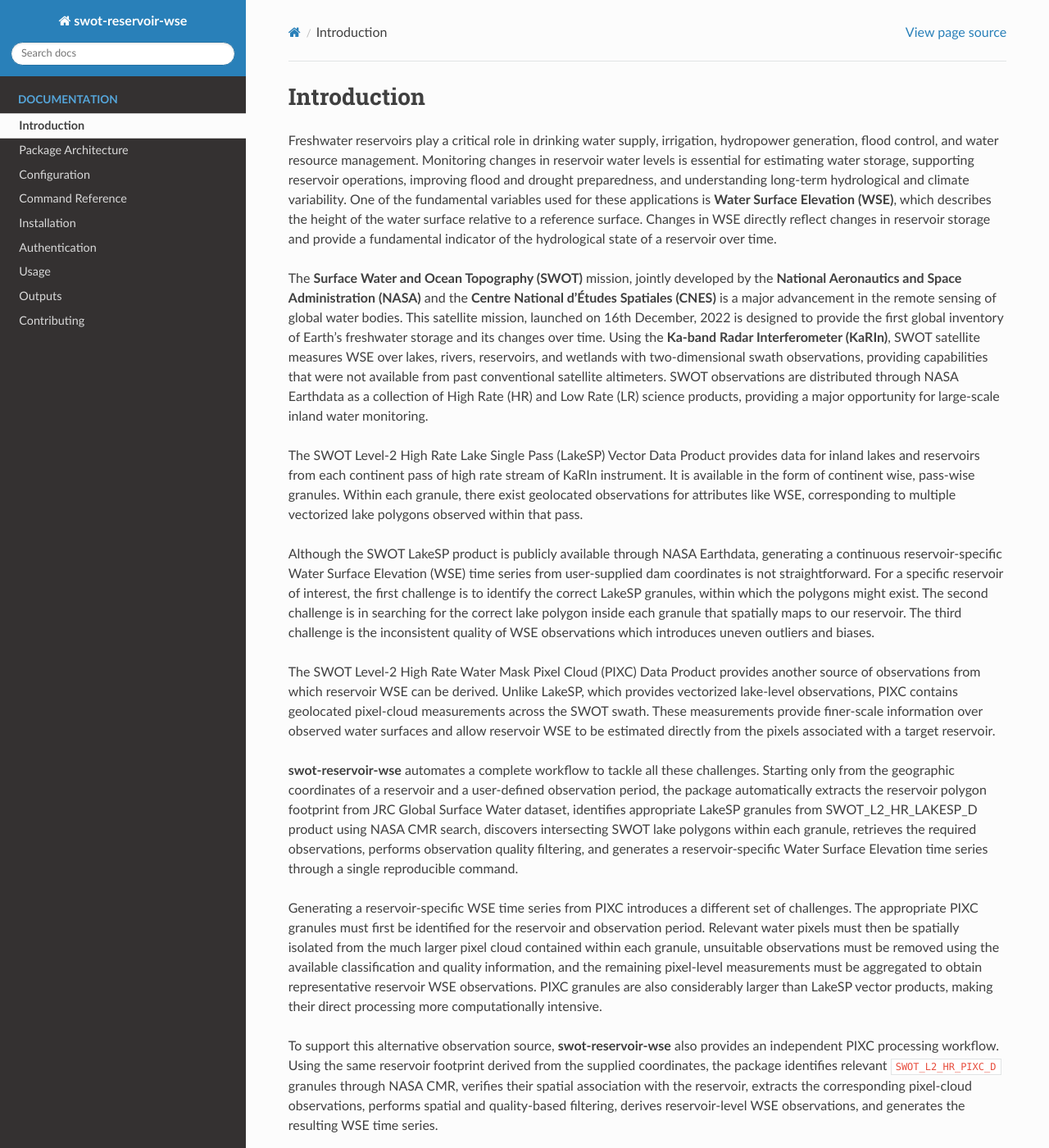
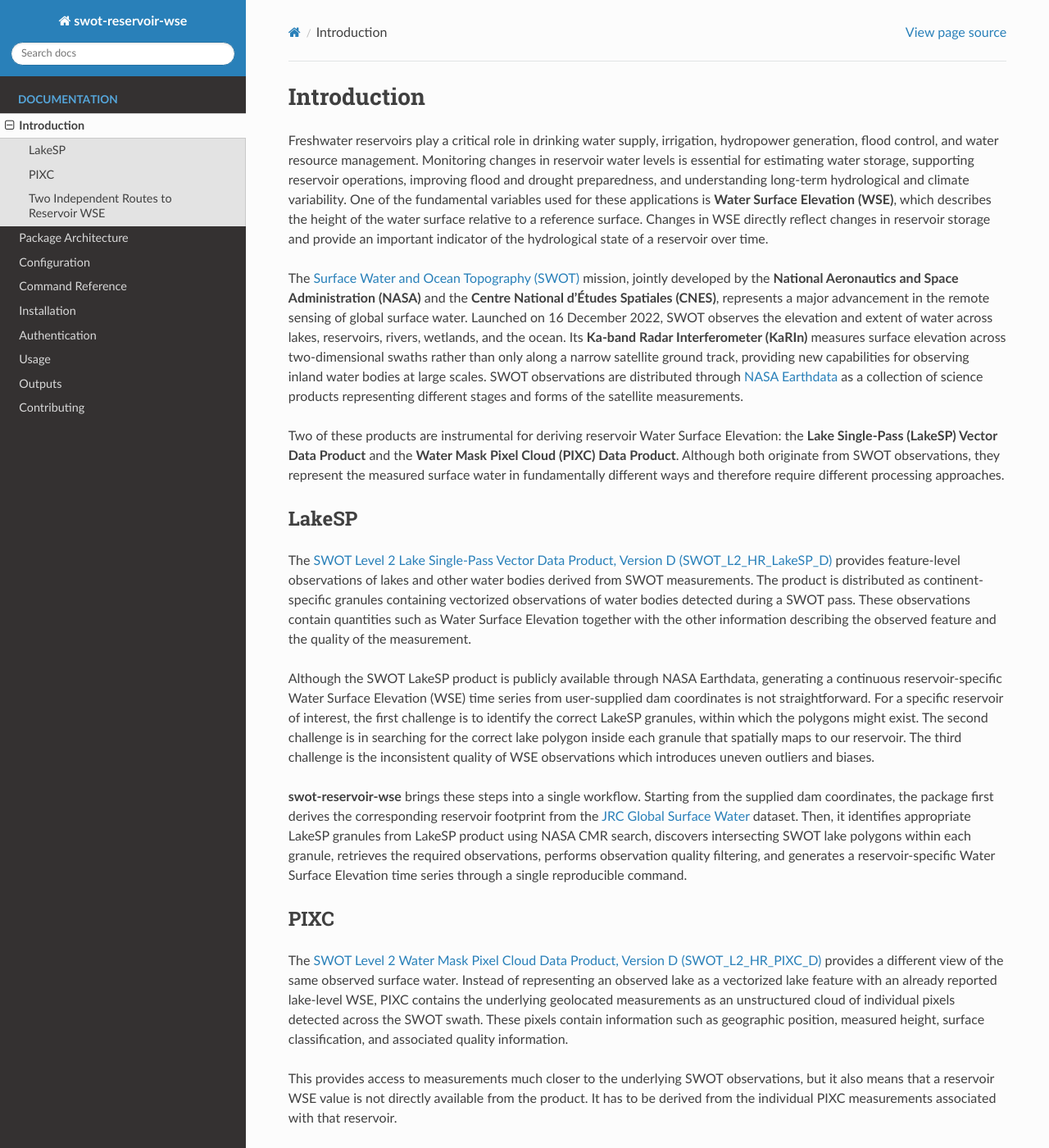
Before and after one commit to Celestialglitch/swot-reservoir-wse, a Sphinx documentation site: the page built from docs/introduction.md, in a window 1280 px wide and 1400 px high. Shown: the whole window at 82% size. Built offline with Sphinx 7.4.7 and the Read the Docs theme 3.1.0, drawn with Linux system fonts in a browser that asks for light colours; some of the changed text lies outside the part shown.

Commit message:
Update introduction.md

```diff
--- a/docs/introduction.md
+++ b/docs/introduction.md
@@ -1,19 +1,39 @@
 # Introduction
 
-Freshwater reservoirs play a critical role in drinking water supply, irrigation, hydropower generation, flood control, and water resource management. Monitoring changes in reservoir water levels is essential for estimating water storage, supporting reservoir operations, improving flood and drought preparedness, and understanding long-term hydrological and climate variability. One of the fundamental variables used for these applications is **Water Surface Elevation (WSE)**, which describes the height of the water surface relative to a reference surface. Changes in WSE directly reflect changes in reservoir storage and provide a fundamental indicator of the hydrological state of a reservoir over time.
+Freshwater reservoirs play a critical role in drinking water supply, irrigation, hydropower generation, flood control, and water resource management. Monitoring changes in reservoir water levels is essential for estimating water storage, supporting reservoir operations, improving flood and drought preparedness, and understanding long-term hydrological and climate variability. One of the fundamental variables used for these applications is **Water Surface Elevation (WSE)**, which describes the height of the water surface relative to a reference surface. Changes in WSE directly reflect changes in reservoir storage and provide an important indicator of the hydrological state of a reservoir over time.
 
-The **Surface Water and Ocean Topography (SWOT)** mission, jointly developed by the **National Aeronautics and Space Administration (NASA)** and the **Centre National d'Études Spatiales (CNES)**  is a major advancement in the remote sensing of global water bodies. This satellite mission, launched on 16th December, 2022 is designed to provide the first global inventory of Earth's freshwater storage and its changes over time. Using the **Ka-band Radar Interferometer (KaRIn)**, SWOT satellite measures WSE over lakes, rivers, reservoirs, and wetlands with two-dimensional swath observations, providing capabilities that were not available from past conventional satellite altimeters. SWOT observations are distributed through NASA Earthdata as a collection of High Rate (HR) and Low Rate (LR) science products, providing a major opportunity for large-scale inland water monitoring.
+The [Surface Water and Ocean Topography (SWOT)](https://science.nasa.gov/mission/swot/) mission, jointly developed by the **National Aeronautics and Space Administration (NASA)** and the **Centre National d'Études Spatiales (CNES)**, represents a major advancement in the remote sensing of global surface water. Launched on 16 December 2022, SWOT observes the elevation and extent of water across lakes, reservoirs, rivers, wetlands, and the ocean. Its **Ka-band Radar Interferometer (KaRIn)** measures surface elevation across two-dimensional swaths rather than only along a narrow satellite ground track, providing new capabilities for observing inland water bodies at large scales. SWOT observations are distributed through [NASA Earthdata](https://www.earthdata.nasa.gov/) as a collection of science products representing different stages and forms of the satellite measurements.
 
-The SWOT Level-2 High Rate Lake Single Pass (LakeSP) Vector Data Product provides data for inland lakes and reservoirs from each continent pass of high rate stream of KaRIn instrument. It is available in the form of continent wise, pass-wise granules. Within each granule, there exist geolocated observations for attributes like WSE, corresponding to multiple vectorized lake polygons observed within that pass.
+Two of these products are instrumental for deriving reservoir Water Surface Elevation: the **Lake Single-Pass (LakeSP) Vector Data Product** and the **Water Mask Pixel Cloud (PIXC) Data Product**. Although both originate from SWOT observations, they represent the measured surface water in fundamentally different ways and therefore require different processing approaches.
+
+## LakeSP
+
+The [SWOT Level 2 Lake Single-Pass Vector Data Product, Version D (SWOT_L2_HR_LakeSP_D)](https://podaac.jpl.nasa.gov/dataset/SWOT_L2_HR_LakeSP_D) provides feature-level observations of lakes and other water bodies derived from SWOT measurements. The product is distributed as continent-specific granules containing vectorized observations of water bodies detected during a SWOT pass. These observations contain quantities such as Water Surface Elevation together with the other information describing the observed feature and the quality of the measurement.
 
 Although the SWOT LakeSP product is publicly available through NASA Earthdata, generating a continuous reservoir-specific Water Surface Elevation (WSE) time series from user-supplied dam coordinates is not straightforward. For a specific reservoir of interest, the first challenge is to identify the correct LakeSP granules, within which the polygons might exist. The second challenge is in searching for the correct lake polygon inside each granule that spatially maps to our reservoir. The third challenge is the inconsistent quality of WSE observations which introduces uneven outliers and biases.
 
-The SWOT Level-2 High Rate Water Mask Pixel Cloud (PIXC) Data Product provides another source of observations from which reservoir WSE can be derived. Unlike LakeSP, which provides vectorized lake-level observations, PIXC contains geolocated pixel-cloud measurements across the SWOT swath. These measurements provide finer-scale information over observed water surfaces and allow reservoir WSE to be estimated directly from the pixels associated with a target reservoir.
+**swot-reservoir-wse** brings these steps into a single workflow. Starting from the supplied dam coordinates, the package first derives the corresponding reservoir footprint from the [JRC Global Surface Water](https://global-surface-water.appspot.com/) dataset. Then, it identifies appropriate LakeSP granules from LakeSP product using NASA CMR search, discovers intersecting SWOT lake polygons within each granule, retrieves the required observations, performs observation quality filtering, and generates a reservoir-specific Water Surface Elevation time series through a single reproducible command.
 
-**swot-reservoir-wse** automates a complete workflow to tackle all these challenges. Starting only from the geographic coordinates of a reservoir and a user-defined observation period, the package automatically extracts the reservoir polygon footprint from JRC Global Surface Water dataset, identifies appropriate LakeSP granules from SWOT_L2_HR_LAKESP_D product using NASA CMR search, discovers intersecting SWOT lake polygons within each granule, retrieves the required observations, performs observation quality filtering, and generates a reservoir-specific Water Surface Elevation time series through a single reproducible command.
+## PIXC
 
-Generating a reservoir-specific WSE time series from PIXC introduces a different set of challenges. The appropriate PIXC granules must first be identified for the reservoir and observation period. Relevant water pixels must then be spatially isolated from the much larger pixel cloud contained within each granule, unsuitable observations must be removed using the available classification and quality information, and the remaining pixel-level measurements must be aggregated to obtain representative reservoir WSE observations. PIXC granules are also considerably larger than LakeSP vector products, making their direct processing more computationally intensive.
+The [SWOT Level 2 Water Mask Pixel Cloud Data Product, Version D (SWOT_L2_HR_PIXC_D)](https://podaac.jpl.nasa.gov/dataset/SWOT_L2_HR_PIXC_D) provides a different view of the same observed surface water. Instead of representing an observed lake as a vectorized lake feature with an already reported lake-level WSE, PIXC contains the underlying geolocated measurements as an unstructured cloud of individual pixels detected across the SWOT swath. These pixels contain information such as geographic position, measured height, surface classification, and associated quality information.
 
-To support this alternative observation source, **swot-reservoir-wse** also provides an independent PIXC processing workflow. Using the same reservoir footprint derived from the supplied coordinates, the package identifies relevant `SWOT_L2_HR_PIXC_D` granules through NASA CMR, verifies their spatial association with the reservoir, extracts the corresponding pixel-cloud observations, performs spatial and quality-based filtering, derives reservoir-level WSE observations, and generates the resulting WSE time series.
+This provides access to measurements much closer to the underlying SWOT observations, but it also means that a reservoir WSE value is not directly available from the product. It has to be derived from the individual PIXC measurements associated with that reservoir.
 
-LakeSP and PIXC are therefore supported as two independently selectable SWOT observation sources within **swot-reservoir-wse**. Both workflows begin from the same user-supplied reservoir location and observation period and produce reservoir-specific WSE time series, while accounting for the fundamentally different structures of the two SWOT products.
+For a specific reservoir of interest, the first challenge is again to identify the PIXC granules that may contain observations of the reservoir. However, unlike LakeSP, there is no lake feature from which the reservoir WSE can simply be extracted. The relevant measurements must instead be found among the much larger collection of pixels contained within each granule. The pixels that actually fall inside the reservoir must be spatially isolated, and measurements that do not satisfy the required water-classification and quality conditions must be removed. The retained pixel heights must then be converted from ellipsoidal height to Water Surface Elevation relative to the geoid and combined to obtain a representative WSE for the reservoir.
+
+**swot-reservoir-wse** performs these steps through an independent PIXC processing workflow. Using the same reservoir footprint derived from the supplied dam coordinates, the package searches NASA Earthdata for relevant PIXC products over the requested observation period and checks their spatial association with the reservoir before processing the pixel-cloud measurements.
+
+For each relevant acquisition, the package identifies the PIXC measurements lying within the reservoir boundary and applies the required classification and quality screening. The retained pixel heights are converted to geoid-referenced WSE and combined to obtain a representative reservoir-level WSE for that acquisition date. Once observations from the requested period have been processed, temporal outlier filtering is applied to the resulting sequence to produce the final PIXC-derived reservoir WSE time series.
+
+PIXC processing is consequently different from LakeSP processing at a fundamental level. With LakeSP, **swot-reservoir-wse** begins with SWOT's processed lake-feature observations and determines which of those observations belong to the reservoir. With PIXC, the package begins with the underlying surface-water pixel measurements and derives the reservoir-level observation itself.
+
+## Two Independent Routes to Reservoir WSE
+
+LakeSP and PIXC are therefore supported as two independently selectable SWOT observation sources within **swot-reservoir-wse**.
+
+Both workflows begin with the same basic information supplied by the user: the dam location and the observation period. The reservoir footprint is derived once from the dam location and then used as the spatial reference for the selected processing workflow.
+
+From that point, the two routes are different. LakeSP identifies and processes SWOT's vectorized lake observations, while PIXC identifies and processes the individual surface-water pixels belonging to the reservoir. Both routes ultimately reduce the available SWOT measurements to a quality-controlled sequence of reservoir-level WSE observations over time.
+
+This allows the same reservoir to be processed independently from either the higher-level LakeSP observations or the underlying PIXC measurements, without requiring the user to manually identify SWOT granules, lake features, or reservoir pixels.
```
